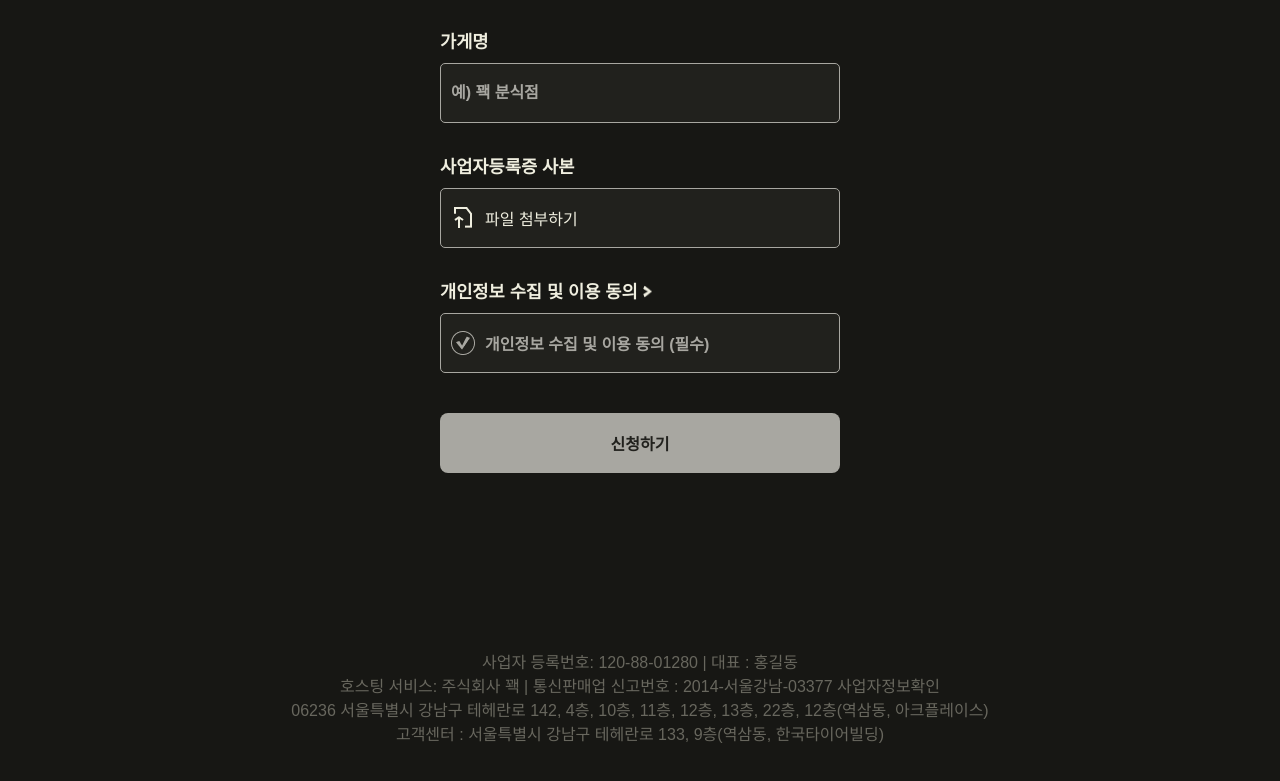
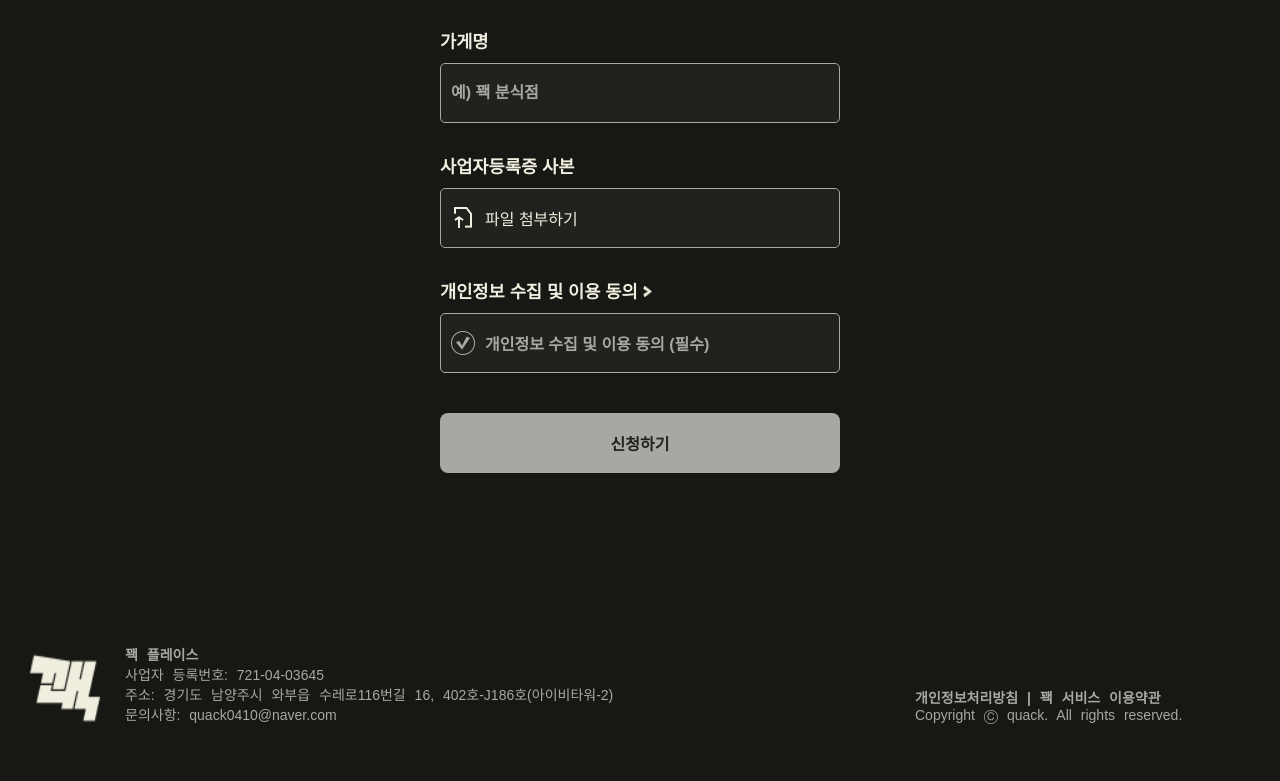
Before and after one commit to Quack-kr/quack-web, a React (Vite) app: page /management/apply in a window 1280 px wide. Shown: the part 647-1428 px from the top of the page. Built offline with nearby package versions, Linux system fonts and the light colour scheme.

Commit message:
[style] footer 수정

```diff
--- a/src/components/common/Footer.tsx
+++ b/src/components/common/Footer.tsx
@@ -1,22 +1,72 @@
 import React from "react";
 import styled from "styled-components";
+import MainLogo from "../../assets/images/logo.png";
 
 const FooterContainer = styled.footer`
   text-align: center;
-  padding: 1rem;
   margin-top: 150px;
+  width: 1250px;
+  height: 91px;
+  display: flex;
+  justify-content: space-between;
+  align-items: center;
 `;
 
+const CompanyInformationContainer = styled.div`
+  width: 600px;
+  height: 91px;
+  display: flex;
+  flex-direction: column;
+  justify-content: flex-end;
+  align-items: flex-start;
+`
+
+const CopyRightContainer = styled.div`
+  width: 350px;
+  height: 91px;
+  display: flex;
+  flex-direction: column;
+  align-items: flex-start;
+  justify-content: flex-end;
+`
+
 const Text = styled.div`
-  color: #68675E;
+  color: #A8A7A1;
+  font-size: 14px;
+  word-spacing: 5px;
+  font-weight: 400;
+`
+
+const Title = styled.div`
+  color: #A8A7A1;
+  font-size: 14px;
+  word-spacing: 5px;
+  font-weight: bold;
+`;
+
+const Logo = styled.img`
+  width: 100px;
+  height: 160px;
+  margin-top: 18px;
+  margin-right: -180px;
 `
 
 const Footer: React.FC = () => (
   <FooterContainer>
-    <Text>사업자 등록번호: 120-88-01280 | 대표 : 홍길동</Text>
-    <Text>호스팅 서비스: 주식회사 꽥 | 통신판매업 신고번호 : 2014-서울강남-03377 사업자정보확인</Text>
-    <Text>06236 서울특별시 강남구 테헤란로 142, 4층, 10층, 11층, 12층, 13층, 22층, 12층(역삼동, 아크플레이스)</Text>
-    <Text>고객센터 : 서울특별시 강남구 테헤란로 133, 9층(역삼동, 한국타이어빌딩)</Text>
+    <Logo src={MainLogo} />
+    <CompanyInformationContainer>
+      <Title>꽥 플레이스</Title>
+      <Text>사업자 등록번호: 721-04-03645</Text>
+      <Text>
+        주소: 경기도 남양주시 와부읍 수레로116번길 16,
+        402호-J186호(아이비타워-2)
+      </Text>
+      <Text>문의사항: quack0410@naver.com</Text>
+    </CompanyInformationContainer>
+    <CopyRightContainer>
+      <Title>개인정보처리방침 | 꽥 서비스 이용약관</Title>
+      <Text>Copyright Ⓒ quack. All rights reserved. </Text>
+    </CopyRightContainer>
   </FooterContainer>
 );
 
```
